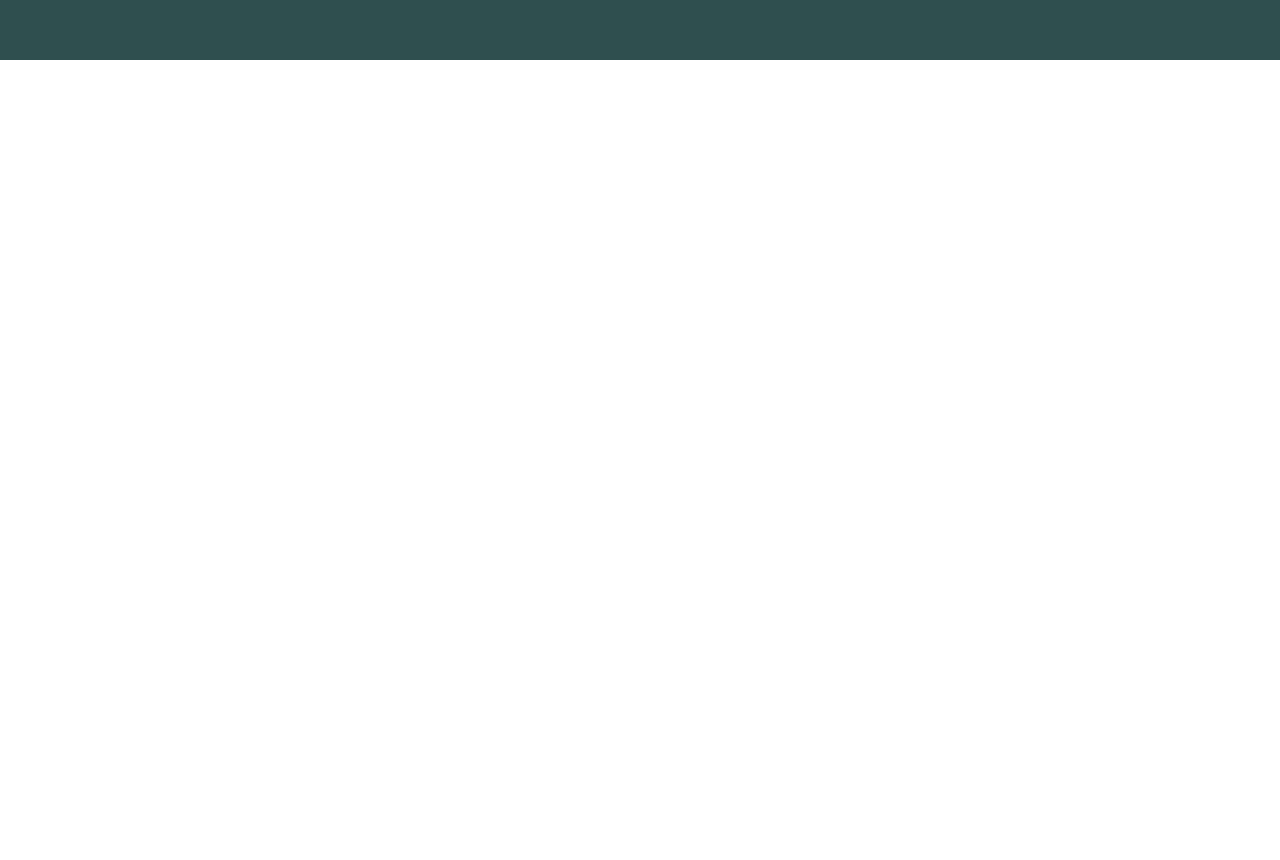
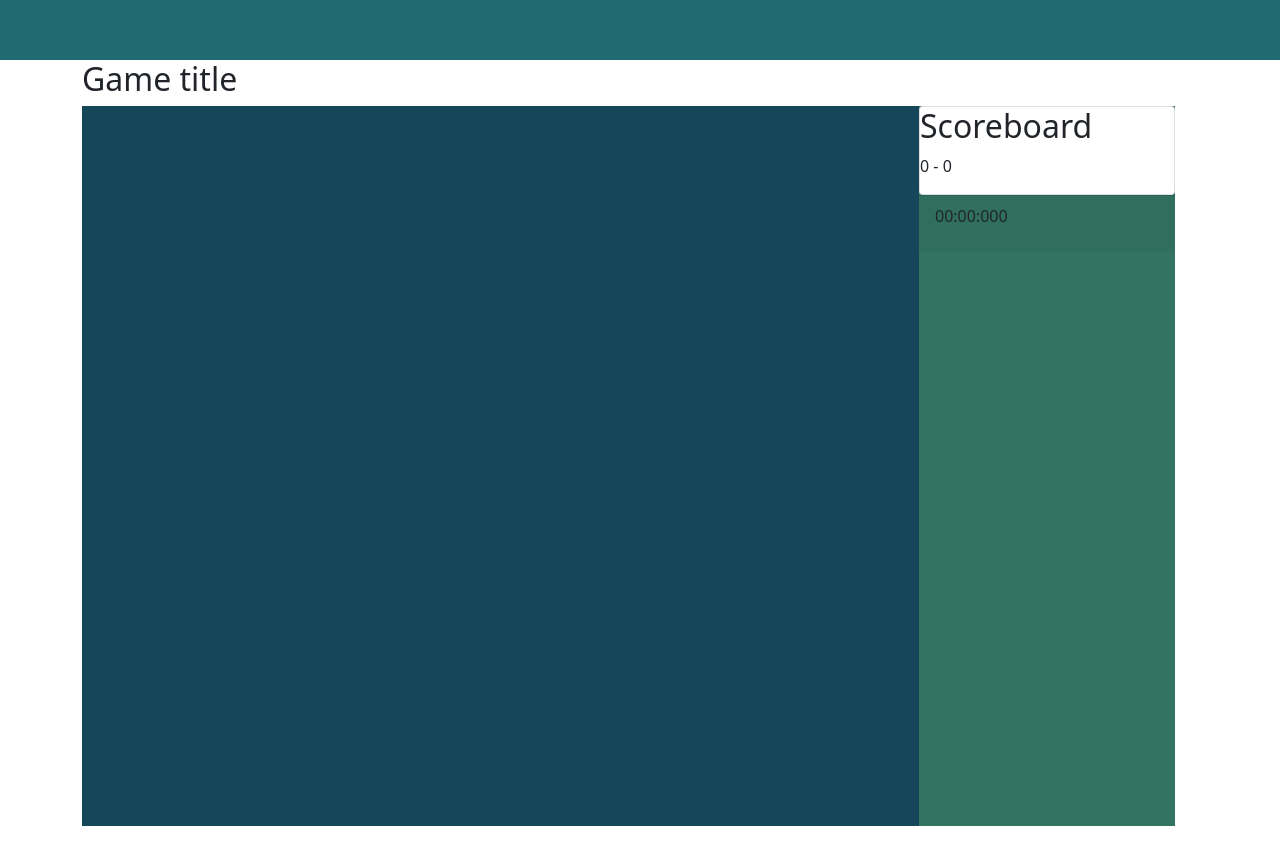
Before and after one commit to ericstaahl/socket.io-game, a website: page public/index.html in a window 1280 px wide. Shown: the part 740-1600 px from the top of the page. Before the commit the page ends 800 px from the top, so only its background shows below. Drawn offline with nearby package versions, Linux system fonts and the light colour scheme; no server answers.

Commit message:
adjust gameArea and scorebord

```diff
--- a/public/assets/css/style.css
+++ b/public/assets/css/style.css
@@ -1,4 +1,5 @@
-/* start page */
+/* genelal */
+
 #app,
 #start,
 #game {
@@ -7,15 +8,29 @@
 }
 
 #app {
-    background-color: darkslategray;
+    background-color: #206A73;
 }
 
-.hide {
-    display: none !important;
+.flex {
+    display: flex;
+}
+
+.columns {
+    flex-direction: column;
+}
+
+.rows {
+    flex-direction: row;
+}
+
+/* start page */
+
+.title {
+    text-align: center;
 }
 
 #start {
-    display: flex;
+   /* display: none !important; /*check game page*/
     align-items: center;
 }
 
@@ -24,16 +39,22 @@
     text-align: center;
 }
 
-#game {
-    display: flex;
-}
-
-.title {
-    text-align: center;
-}
 
 /* game page */
 
-.container {
-    display: flex;
+
+#gameArea {
+    background-color: #164659;
+    height: 90vh;
+
 }
+/*
+.hide {
+    display: none !important;
+}
+*/
+
+#scoreboard {
+    width: 20vw;
+    background-color: #327361;
+}
--- a/public/index.html
+++ b/public/index.html
@@ -6,8 +6,11 @@
     <meta name="viewport" content="width=device-width, initial-scale=1.0">
     <title>Document</title>
 
+
     <!-- Bootstrap 5 styles -->
+
 	<link href="https://cdn.jsdelivr.net/npm/bootstrap@5.1.3/dist/css/bootstrap.min.css" rel="stylesheet" integrity="sha384-1BmE4kWBq78iYhFldvKuhfTAU6auU8tT94WrHftjDbrCEXSU1oBoqyl2QvZ6jIW3" crossorigin="anonymous">
+
 
     <!-- Styles -->
 	<link rel="stylesheet" href="/assets/css/style.css">
@@ -18,8 +21,8 @@
 
     <div id="app">
         <!-- Start page -->
-        <section id="start">
-            <div class="container">
+        <section id="start" class="flex">
+            <div class="container flex">
                 <div class="columns centered">
                     <h1 class="title">Virus Game</h1>
 
@@ -39,14 +42,15 @@
         </section>
 
         <!-- Game page -->
-        <section id="game" class="hide">
-            <div class="container background-color">
-                <div class="columns">
-                    <div id="gameArea" class="column three-quarters">
+        <section id="game" class="hide flex">
+            <div class="flex container background-color columns">
+                <h2> Game title </h2> <!-- change title later -->
+                <div id="game_wrapper" class="flex rows">
+                    <div id="gameArea" class="column col-9">
                         <img id="virus" src="" alt="">
                     </div>
 
-                    <div id="scoreboard" class="column">
+                    <div id="scoreboard" class="columns col-3">
                         <div class="card">
                             <h2 class="scoreboard-head">Scoreboard</h2>
                             <div class="card-content">
@@ -63,8 +67,8 @@
                         </footer>
                     </div>
                 </div>
-            </div>
-        </section>
+            </div> <!-- game_wrapper -->
+        </section> <!-- game -->
     </div>
 
     <!-- socket.io script -->
```
